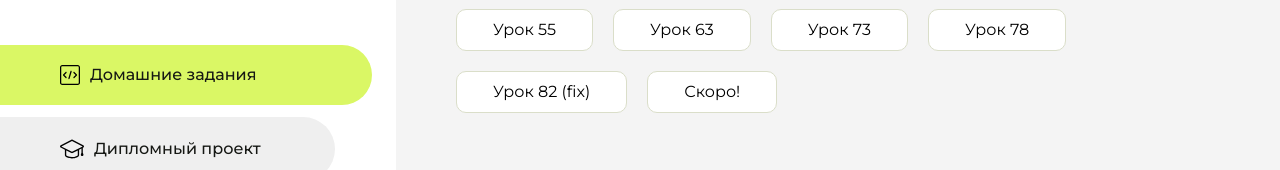
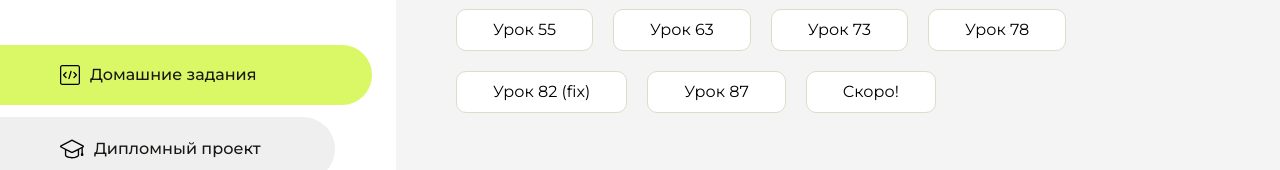
Before and after one commit to SomeJavaCoder/homework, a plain HTML site: page index.html in a window 1280 px wide. Shown: the part 291-461 px from the top of the page. Drawn offline with Linux system fonts and the light colour scheme.

Commit message:
Update index.html
ADD LESS87

```diff
--- a/index.html
+++ b/index.html
@@ -124,6 +124,9 @@
                         <a href="lesson82/html/index.html">Урок 82 (fix)</a>
                     </li>
                     <li class="content__list-item">
+                        <a href="lesson87/html/index.html">Урок 87</a>
+                    </li>
+                    <li class="content__list-item">
                         <a href="404/index.html">Скоро!</a>
                     </li>
                 </ul>
```
